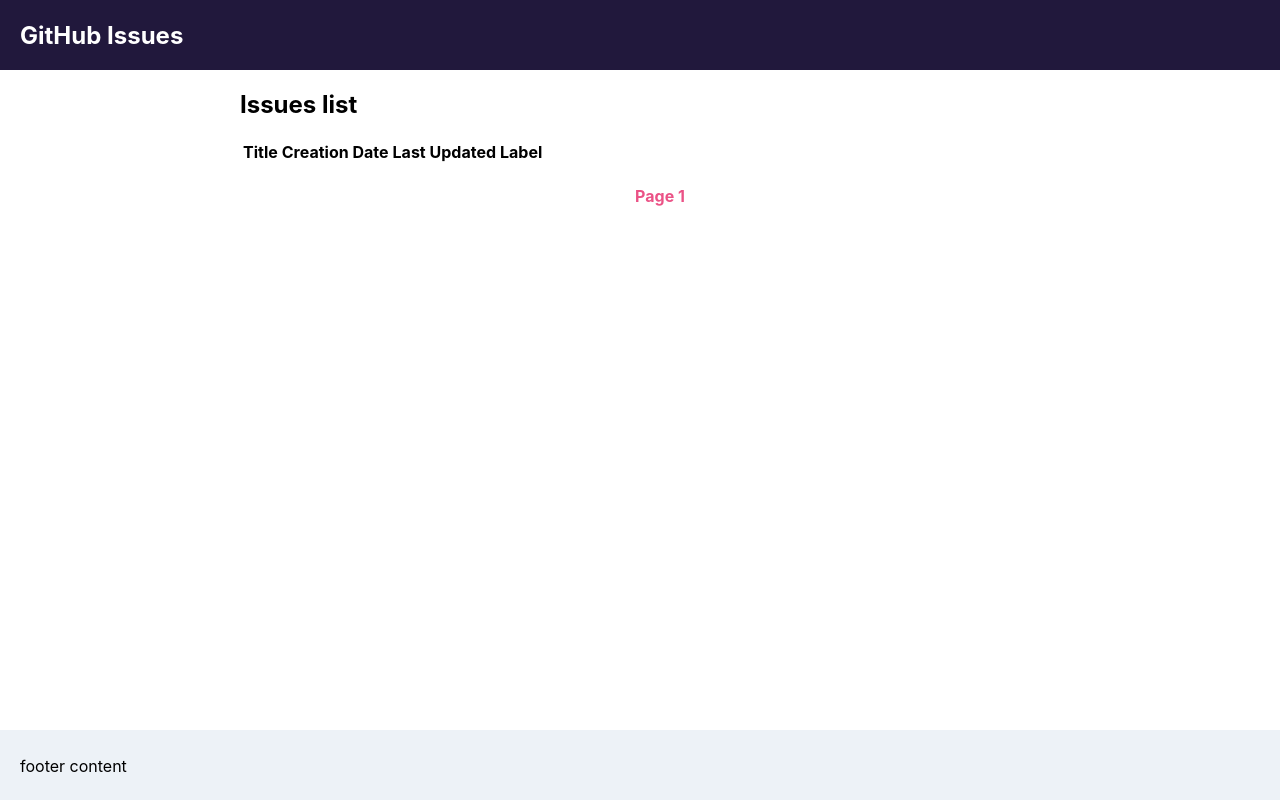
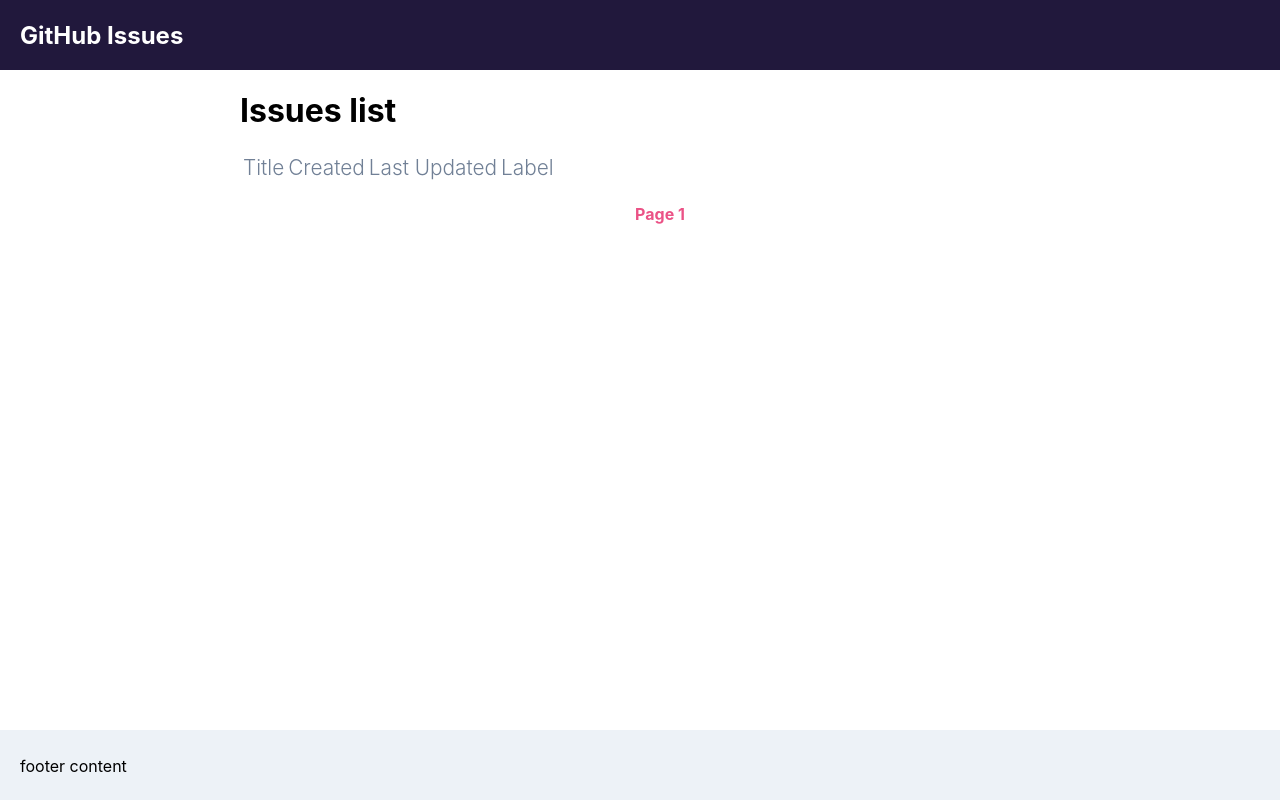
Before and after one commit to LonnyGomes/github-to-html, an Eleventy site: page src/index.html in a window 1280 px wide. Shown: the top 800 px of the page. Built offline with nearby package versions, Linux system fonts and the light colour scheme; Eleventy itself is replaced by a stand-in of ours; files that its build step writes are made by us from their sources; what @octokit/rest, flat-cache would draw is missing.

Commit message:
chore: update basic styles for table

```diff
--- a/src/css/main.css
+++ b/src/css/main.css
@@ -3,6 +3,7 @@
     --accent-clr: #eb5286;
     --tertiary-clr: #edf2f7;
     --header-txt-clr: white;
+    --secondary-font-clr: #718096;
 
     --primary-font: -apple-system, BlinkMacSystemFont, Segoe UI, Roboto,
         Helvetica Neue, Arial, Noto Sans, sans-serif, Apple Color Emoji,
@@ -17,6 +18,16 @@
     margin: 0px;
 }
 
+table th {
+    color: var(--secondary-font-clr);
+    font-weight: 300;
+    font-size: 1.3rem;
+}
+
+table td {
+    font-weight: 300;
+    font-size: 1.1rem;
+}
 a {
     color: var(--primary-clr);
     text-decoration: none;
--- a/src/index.html
+++ b/src/index.html
@@ -7,13 +7,13 @@
   size: 10
 ---
 
-<h2>Issues list</h2>
+<h1>Issues list</h1>
 
 <table>
 <thead>
 <tr>
     <th>Title</th>
-    <th>Creation Date</th>
+    <th>Created</th>
     <th>Last Updated</th>
     <th>Label</th>
 </tr>
```
